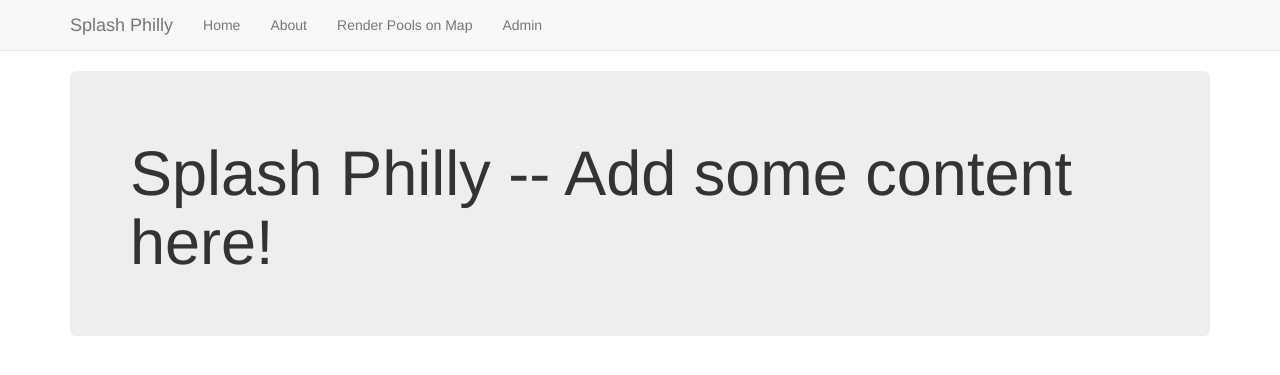
After one commit to woodlinAyanna/SplashPhilly2014, a Django app: page /about/ in a window 1280 px wide. The commit adds this page. Shown: the top 375 px of the page. Run offline with Django 3.2, Linux system fonts and the light colour scheme; parts of the project's set-up code (start-up, migrations or seed data) failed here and were passed over; some libraries are stand-ins or nearby versions.

Commit message:
Added about page, comments to pools model.

```diff
--- /dev/null
+++ b/splash_philly/templates/about.html
@@ -0,0 +1,6 @@
+{% extends "layout.html" %}
+{% block content %}
+<div class="jumbotron">
+    <h1>Splash Philly -- Add some content here!</h1>
+</div>
+{% endblock %}
--- a/splash_philly/templates/layout.html
+++ b/splash_philly/templates/layout.html
@@ -41,7 +41,7 @@
         </div>
         <div class="collapse navbar-collapse">
           <ul class="nav navbar-nav">
-            <li class="active"><a href="/">Home</a></li>
+            <li><a href="/">Home</a></li>
             <li><a href="/about">About</a></li>
             <li><a href="/map">Render Pools on Map</a></li>
             <li><a href="/admin">Admin</a></li>
--- a/splash_philly/urls.py
+++ b/splash_philly/urls.py
@@ -12,5 +12,6 @@ urlpatterns = patterns('',
 
     url(r'^admin/', include(admin.site.urls)),
     url(r'^$', views.HomeView.as_view(), name='home'),
+    url(r'^about/$', views.AboutView.as_view(), name='about'),
     url(r'^map$', views.MapView.as_view(),name='map'),
 )
--- a/splash_philly/views.py
+++ b/splash_philly/views.py
@@ -9,6 +9,9 @@ from splash_philly import settings
 class HomeView(TemplateView):
     template_name = 'home.html'
 
+class AboutView(TemplateView):
+    template_name = 'about.html'
+
 
 
 class MapView(ListView):
```
Also changed, not shown: splash_philly/models.py (+8 -0 lines).
